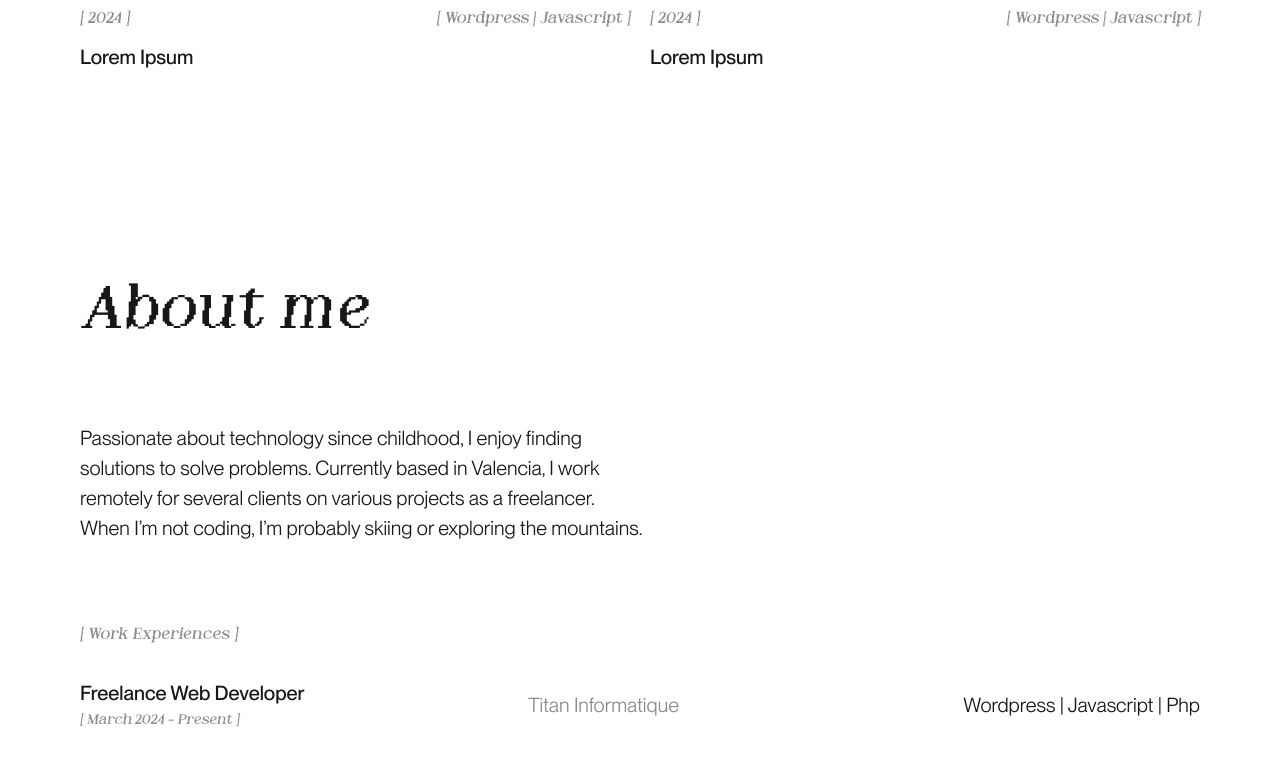
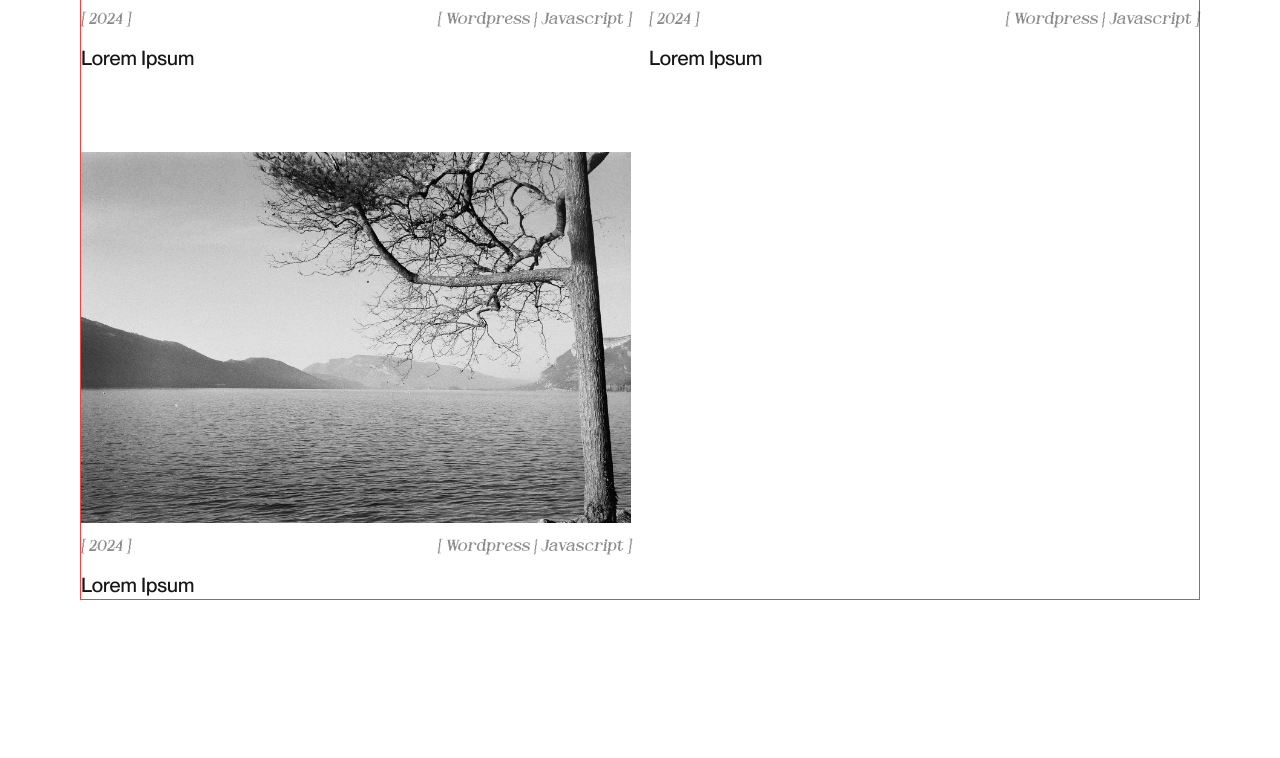
Before and after one commit to pommito/Portfolio-2024, a Next.js app: page / in a window 1280 px wide. Shown: the part 1397-2155 px from the top of the page. Built offline with nearby package versions, Linux system fonts and the light colour scheme.

Commit message:
Integ(Home) : Transform the project section into grid and adding custo classname props to ProjectCard component

```diff
--- a/src/app/page.tsx
+++ b/src/app/page.tsx
@@ -22,8 +22,9 @@ export default function Home() {
 
       <section className="flex flex-col min-h-screen max-h py-20">
         <h3 className="font-dot text-6xl h-fit mb-20">Selected project</h3>
-        <div className="flex justify-between w-full">
+        <div className="grid grid-cols-2 auto-rows-auto gap-20 w-full border border-red-500">
           <ProjectCard />
+          <ProjectCard className={'justify-self-end'} />
           <ProjectCard />
         </div>
       </section>
--- a/src/components/ProjectCard.tsx
+++ b/src/components/ProjectCard.tsx
@@ -4,9 +4,13 @@ import Image from 'next/image';
 import placeholder from '@/../public/placeholder.jpg';
 import arrowIcon from '@/../public/arrow.svg';
 
-export default function ProjectCard() {
+type ProjectCardType = {
+  className?: string;
+};
+
+export default function ProjectCard({ className }: ProjectCardType) {
   return (
-    <article className="flex flex-col gap-3 w-[550px]">
+    <article className={`flex flex-col gap-3 w-[550px] ${className}`}>
       <Image src={placeholder} alt="Image relative to this project" />
       <div className="font-dot flex justify-between opacity-50">
         <time dateTime="2024">[ 2024 ]</time>
```
